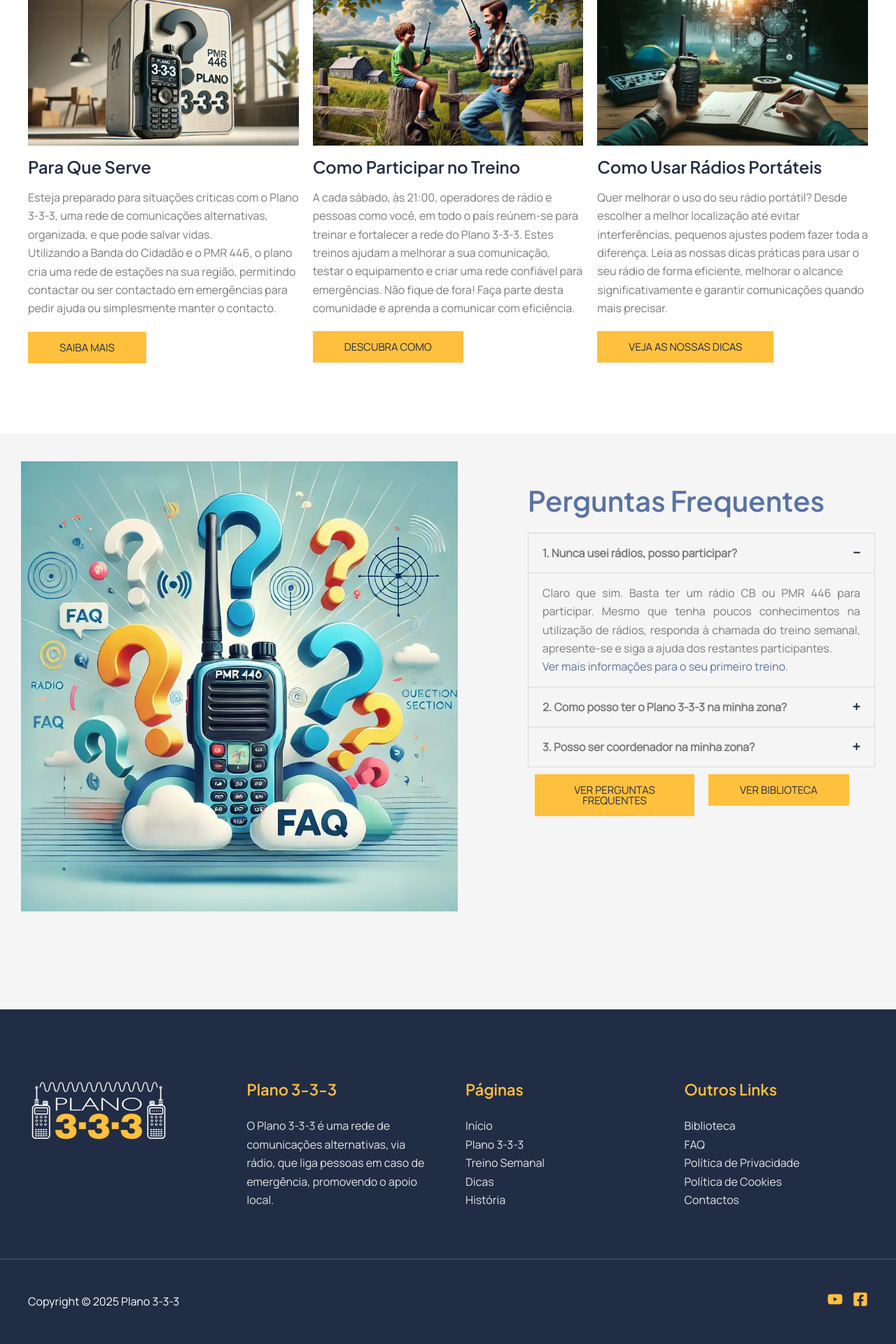
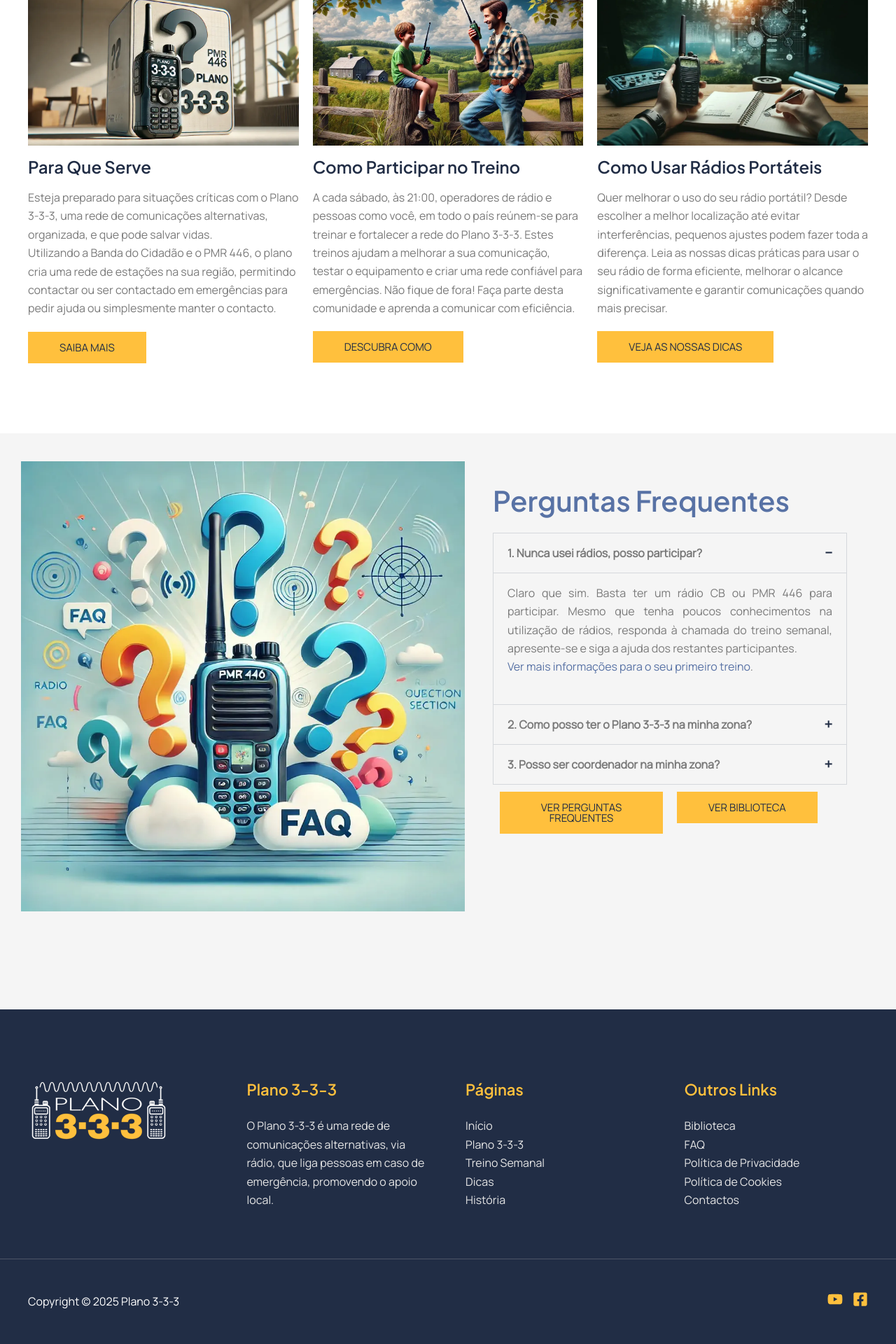
Before and after one commit to Plano333/web333, a Jekyll site: the page built from index.md, in a window 1280 px wide. Shown: the part 1533-3453 px from the top of the page at 70% size. Built offline with Jekyll 4.4.1, drawn with Linux system fonts in a browser that asks for light colours; some web fonts are replaced.

Commit message:
FAQ accordion: match Elementor content box padding per breakpoint; home FAQ column padding on tablet

```diff
--- a/assets/css/main.css
+++ b/assets/css/main.css
@@ -238,7 +238,10 @@ p > .btn { margin-right: 0; }
 .accordion summary::-webkit-details-marker { display: none; }
 .accordion summary::after { content: "+"; font-size: 20px; line-height: 16px; color: var(--navy); }
 .accordion details[open] summary::after { content: "−"; }
-.accordion details > :not(summary) { margin: 0; padding: 15px 20px; text-align: justify; }
+.accordion details > :not(summary) { margin: 0 0 25.6px; padding: 0 20px; text-align: justify; }  /* Elementor: one padded box, paragraphs keep their margin */
+.accordion details > summary + * { padding-top: 15px; }
+.accordion details > :last-child { padding-bottom: 15px; }
+.faq-grid .accordion { margin-top: 20px; }
 .accordion details > summary + * { border-top: 1px solid #d5d8dc; }
 
 /* video (click to load) and map */
@@ -293,6 +296,7 @@ iframe.video::after { display: none; }
 .consent-buttons .btn { flex: 1; padding: 12px; font-size: 13px; text-transform: none; border-radius: 6px; }
 .consent-links { display: flex; gap: 15px; justify-content: center; margin: 0; }
 .consent-links a { text-decoration: underline; }
+  [style*="--pad-md"] { padding: var(--pad-md); }
 
 /* tablet / mobile (Astra breakpoints, values measured from the original) */
 @media (max-width: 921px) {
@@ -350,6 +354,9 @@ iframe.video::after { display: none; }
 }
 
 @media (max-width: 544px) {
+  .accordion details > :not(summary) { padding-left: 15px; padding-right: 15px; }
+  .accordion details > summary + * { padding-top: 7px; }
+  .accordion details > :last-child { padding-bottom: 7px; }
   .section.rows-inset .row { margin-left: 0; margin-right: 0; }
   .banner-empty { height: 150px; padding: 0; }
   .push-right { width: auto; }
--- a/index.md
+++ b/index.md
@@ -116,7 +116,7 @@ E está a chegar mais um aniversário. Novamente haverá entrega de **diplomas**
 
 </div>
 
-<div class="col" style="--pad: 30px 0px 40px 100px; --pad-sm: 50px 25px" markdown="1">
+<div class="col" style="--pad: 30px 0px 40px 100px; --pad-md: 30px 40px 40px 40px; --pad-sm: 50px 25px" markdown="1">
 
 ## Perguntas Frequentes
 
```
Also changed, not shown: faq.md (+1 -1 lines).
